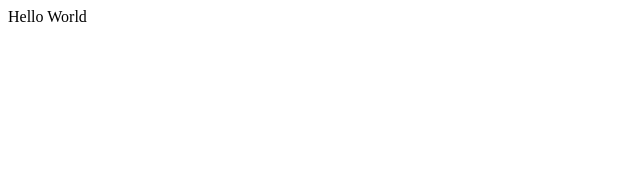
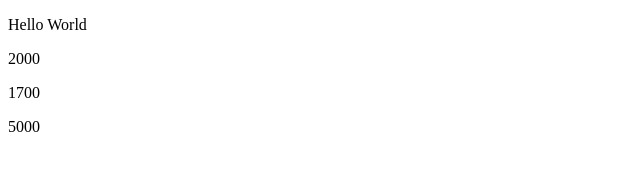
Before and after one commit to tardisdriver/travel_capstone, a website: page public/index.html in a window 1280 px wide. Shown: the whole page, without its empty margins (0-640 px from the left). Drawn offline with nearby package versions, Linux system fonts and the light colour scheme.

Commit message:
added script.js, fixed server connection

```diff
--- a/package.json
+++ b/package.json
@@ -13,6 +13,7 @@
     "bcryptjs": "^2.4.0",
     "body-parser": "^1.15.2",
     "express": "^4.15.3",
+    "jquery": "^3.2.1",
     "mongoose": "^4.11.0",
     "morgan": "^1.7.0",
     "passport": "^0.3.2",
--- a/public/index.html
+++ b/public/index.html
@@ -1 +1,13 @@
-<p>Hello World</p>
+
+<!DOCTYPE html>
+<html>
+<head>
+	<script src="https://ajax.googleapis.com/ajax/libs/jquery/3.2.1/jquery.min.js"></script>
+	<title>Travel Buddy</title>
+</head>
+<body>
+	<p>Hello World</p>
+	<script src="script.js"></script>
+</body>
+
+</html>
--- /dev/null
+++ b/public/script.js
@@ -0,0 +1,54 @@
+var MOCK_DATA = {
+  "userData": [
+      {
+      "id:": "111",
+      "budget": "2000",
+      "lodgingCost": "1000",
+      "airfareCost": "300",
+      "foodCost": "200",
+      "carRentalCost": "0",
+      "entertainmentCost": "100",
+      "miscCost": "150"
+      },
+      {
+      "id": "222",
+      "budget": "1700",
+      "lodgingCost": "900",
+      "airfareCost": "400",
+      "foodCost": "100",
+      "carRentalCost": "50",
+      "entertainmentCost": "150",
+      "miscCost": "100"
+      },
+      {
+      "id": "333",
+      "budget": "5000",
+      "lodgingCost": "2000",
+      "airfareCost": "1400",
+      "foodCost": "700",
+      "carRentalCost": "250",
+      "entertainmentCost": "550",
+      "miscCost": "600"
+      }
+  ]
+};
+
+function getData(callback) {
+  setTimeout(function(){
+    callback(MOCK_DATA)
+  }, 100);
+}
+
+function displayData(data) {
+  for (index in data.userData) {
+    $('body').append(
+      '<p>' + data.userData[index].budget + '<p>');
+  }
+}
+
+function getAndDisplayData() {
+  getData(displayData);
+}
+
+
+getAndDisplayData();
--- a/server.js
+++ b/server.js
@@ -28,6 +28,9 @@ function closeServer() {
     });
   });
 }
+
+
 runServer();
 
+
 module.exports = {app, runServer, closeServer};
```
Also changed, not shown: router.js (added, +51 -0 lines), 1 other file.
